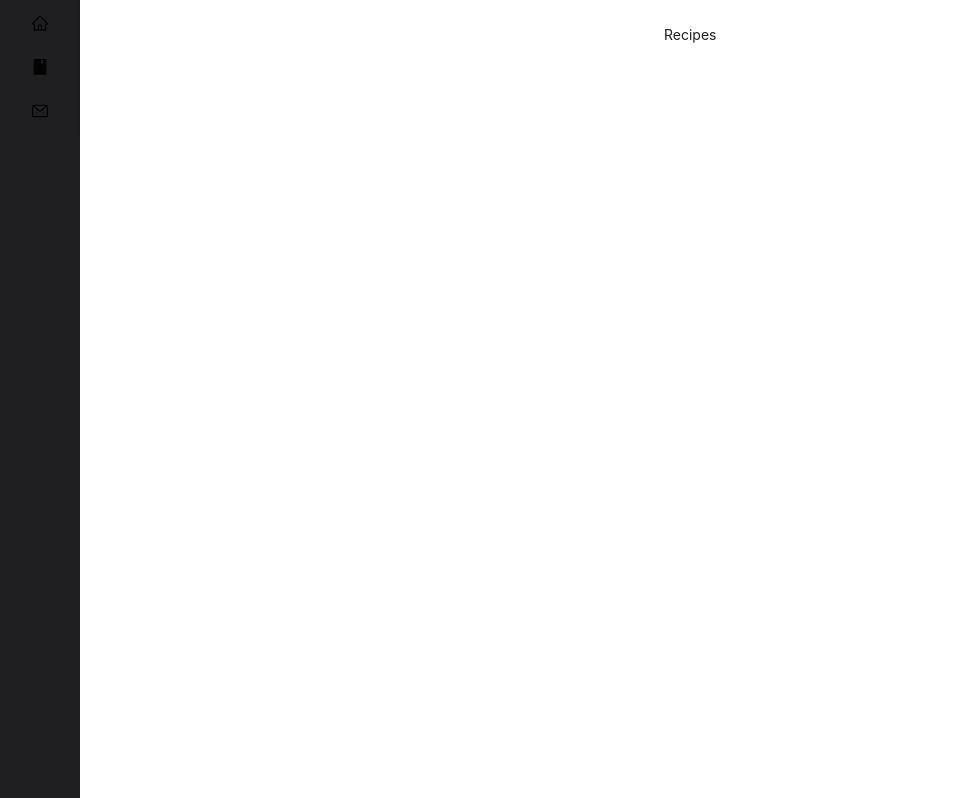
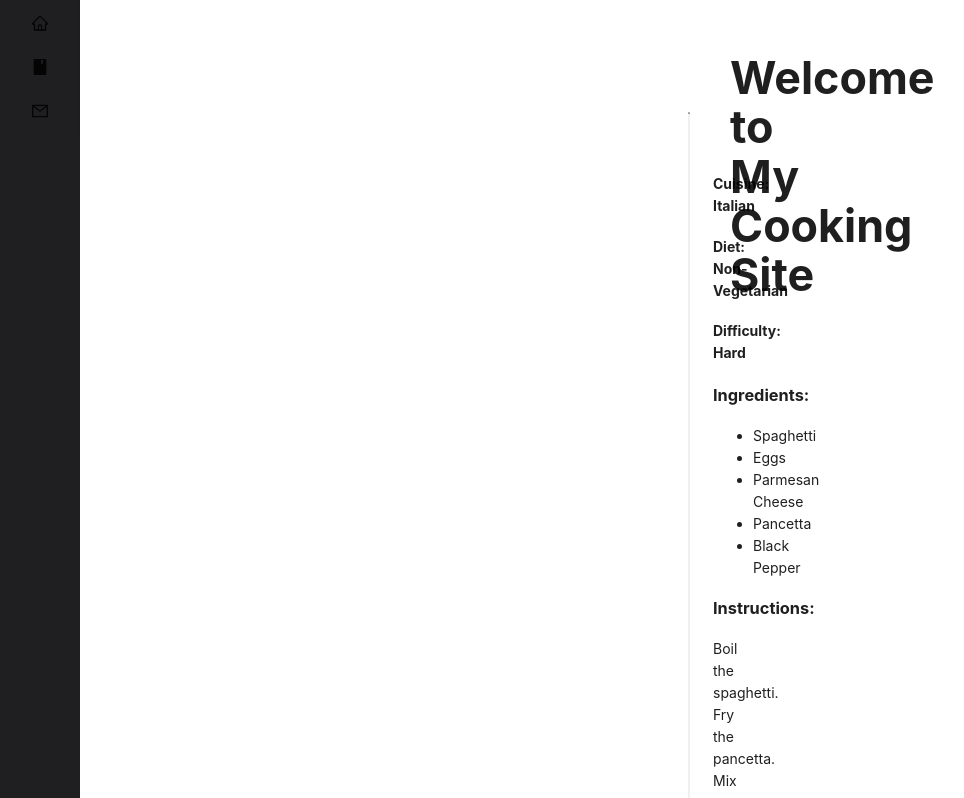
Before and after one commit to GiovanniCristian/xtream-test, a React (Vite) app: page /recipes in a window 1280 px wide. Shown: the top 798 px of the page, without its empty margins (0-964 px from the left). Built offline with nearby package versions, Linux system fonts and the light colour scheme; data requests are answered from the project's data file.

Commit message:
feat: custom GET data cards

```diff
--- a/package.json
+++ b/package.json
@@ -12,6 +12,7 @@
   "dependencies": {
     "@ant-design/icons": "^5.3.7",
     "antd": "^5.18.1",
+    "axios": "^1.7.2",
     "lottie-react": "^2.4.0",
     "react": "^18.2.0",
     "react-dom": "^18.2.0",
--- a/src/components/cards/RecipeCard.tsx
+++ b/src/components/cards/RecipeCard.tsx
@@ -1,7 +1,7 @@
 import { Card } from "antd";
 import { RecipesProps } from "../../interfaces/recipes";
 
-const RecipeCard: React.FC<RecipesProps> = ({ id, name, ingredients, instructions, image }) => {
+const RecipeCard: React.FC<RecipesProps> = ({ name, ingredients, instructions, image, cuisineId, dietId, difficultyId }) => {
     return (
         <Card
             hoverable
@@ -10,6 +10,9 @@ const RecipeCard: React.FC<RecipesProps> = ({ id, name, ingredients, instruction
         >
             <Card.Meta title={name} />
             <div className="recipe-details">
+                <h4>Cuisine: {cuisineId}</h4>
+                <h4>Diet: {dietId}</h4>
+                <h4>Difficulty: {difficultyId}</h4>
                 <h3>Ingredients:</h3>
                 <ul>
                     {ingredients.map((ingredient, index) => (
--- /dev/null
+++ b/src/interfaces/cuisine.ts
@@ -0,0 +1,4 @@
+export interface Cuisine {
+    id: string;
+    name: string;
+}
--- /dev/null
+++ b/src/interfaces/diet.ts
@@ -0,0 +1,4 @@
+export interface Diet {
+    id: string;
+    name: string;
+}
--- /dev/null
+++ b/src/interfaces/difficulty.ts
@@ -0,0 +1,4 @@
+export interface Difficulty {
+    id: string;
+    name: string;
+}
--- a/src/interfaces/recipes.ts
+++ b/src/interfaces/recipes.ts
@@ -1,7 +1,10 @@
 export interface RecipesProps {
-    id: string;
+    id?: string;
     name: string;
     ingredients: string[];
     instructions: string;
     image: string;
+    cuisineId: string;
+    dietId: string;
+    difficultyId: string;
 }
--- a/src/pages/recipes/Recipes.tsx
+++ b/src/pages/recipes/Recipes.tsx
@@ -1,9 +1,102 @@
+import { useEffect, useState } from "react"
 import { RecipesProps } from "../../interfaces/recipes"
+import { Cuisine } from "../../interfaces/cuisine"
+import { Diet } from "../../interfaces/diet"
+import { Difficulty } from "../../interfaces/difficulty"
+import axios from "axios"
+import { Layout, Row, Col, Spin } from "antd"
+import { Header, Content, Footer } from "antd/es/layout/layout"
+import RecipeCard from "../../components/cards/RecipeCard"
+import './recipes.css'
 
-const Recipes = () => {
+const Home: React.FC = () => {
+  const [recipes, setRecipes] = useState<RecipesProps[]>([]);
+  const [cuisines, setCuisines] = useState<Cuisine[]>([]);
+  const [diets, setDiets] = useState<Diet[]>([]);
+  const [difficulties, setDifficulties] = useState<Difficulty[]>([]);
+  const [loading, setLoading] = useState<boolean>(true);
+
+  useEffect(() => {
+    const fetchData = async () => {
+      try {
+        const recipesResponse = await axios.get('http://localhost:8080/recipes');
+        const cuisinesResponse = await axios.get('http://localhost:8080/cuisines');
+        const dietsResponse = await axios.get('http://localhost:8080/diets');
+        const difficultiesResponse = await axios.get('http://localhost:8080/difficulties');
+
+        setRecipes(recipesResponse.data);
+        setCuisines(cuisinesResponse.data);
+        setDiets(dietsResponse.data);
+        setDifficulties(difficultiesResponse.data);
+        setLoading(false);
+      } catch (error) {
+        console.error('Error fetching data:', error);
+        setLoading(false);
+      }
+    };
+
+    fetchData();
+  }, []);
+
+  const getCuisineId = (id: string) => {
+    const cuisine = cuisines.find(cuisine => cuisine.id === id);
+    return cuisine ? cuisine.name : 'Unknown';
+  };
+
+  const getDietId = (id: string) => {
+    const diet = diets.find(diet => diet.id === id);
+    return diet ? diet.name : 'Unknown';
+  };
+
+  const getDifficultyId = (id: string) => {
+    const difficulty = difficulties.find(diff => diff.id === id);
+    return difficulty ? difficulty.name : 'Unknown';
+  };
+
   return (
-    <div>Recipes</div>
-  )
-}
+    <Layout>
+      <Header className="site-header">
+        <Row justify="center">
+          <Col span={24}>
+            <div className="header-card">
+              <h1>Welcome to My Cooking Site</h1>
+            </div>
+          </Col>
+        </Row>
+      </Header>
+      <Content className="site-content">
+        {loading ? (
+          <Spin size="large" />
+        ) : (
+          <Row gutter={[16, 16]} justify="center">
+            {recipes.map(recipe => (
+              <Col xs={24} sm={12} md={8} lg={6} key={recipe.id}>
+                <RecipeCard
+                  id={recipe.id}
+                  name={recipe.name}
+                  ingredients={recipe.ingredients}
+                  instructions={recipe.instructions}
+                  image={recipe.image}
+                  cuisineId={getCuisineId(recipe.cuisineId)}
+                  dietId={getDietId(recipe.dietId)}
+                  difficultyId={getDifficultyId(recipe.difficultyId)}
+                />
+              </Col>
+            ))}
+          </Row>
+        )}
+      </Content>
+      <Footer className="site-footer">
+        <Row justify="center">
+          <Col span={24}>
+            <div className="footer-card">
+              <p>© 2024 My Cooking Site. All rights reserved.</p>
+            </div>
+          </Col>
+        </Row>
+      </Footer>
+    </Layout>
+  );
+};
 
-export default Recipes
+export default Home;
--- /dev/null
+++ b/src/pages/recipes/recipes.css
@@ -0,0 +1,19 @@
+.site-header {
+    background: none;
+}
+
+.header-card,
+.footer-card {
+    border-radius: 10px;
+    background-color: var(--light);
+    text-align: center;
+    margin: 16px;
+}
+
+.site-content {
+    padding: 24px;
+}
+
+.site-footer {
+    background: none;
+}
```
Also changed, not shown: src/interfaces/comments.ts (added, +7 -0 lines), 1 other file (tests, documents, lock files or other folders).
